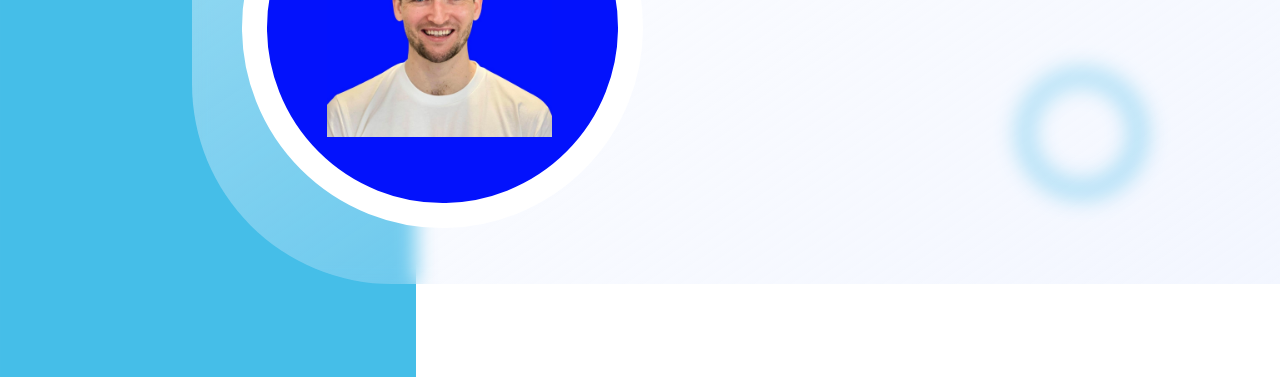
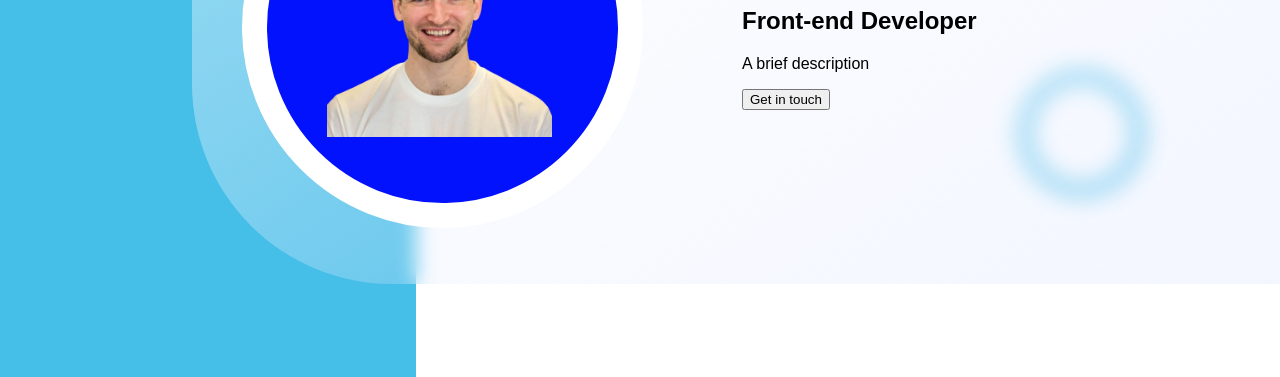
Before and after one commit to danemford/portfolio, a plain HTML site: page index.html in a window 1280 px wide. Shown: the part 431-808 px from the top of the page. Drawn offline with Linux system fonts and the light colour scheme.

Commit message:
Update hero section description

```diff
--- a/index.html
+++ b/index.html
@@ -19,7 +19,12 @@
             <div class="hero-image">
                 <img id="dane" src="Dane.jpg" alt="A profile image of Dane">
             </div>
-            <div></div>
+            <div class="intro">
+                <h1>Hey there, I'm Dane.</h1>
+                <h2>Front-end Developer</h2>
+                <p>A brief description</p>
+                <button>Get in touch</button>
+            </div>
         </div>
     </div>
 </body>
--- a/style.css
+++ b/style.css
@@ -101,3 +101,10 @@ body {
     top: 60px;
     left: 60px;
 }
+
+.intro {
+    position:absolute;
+    left: 550px;
+    top: 150px;
+    text-align: left;
+}
```
